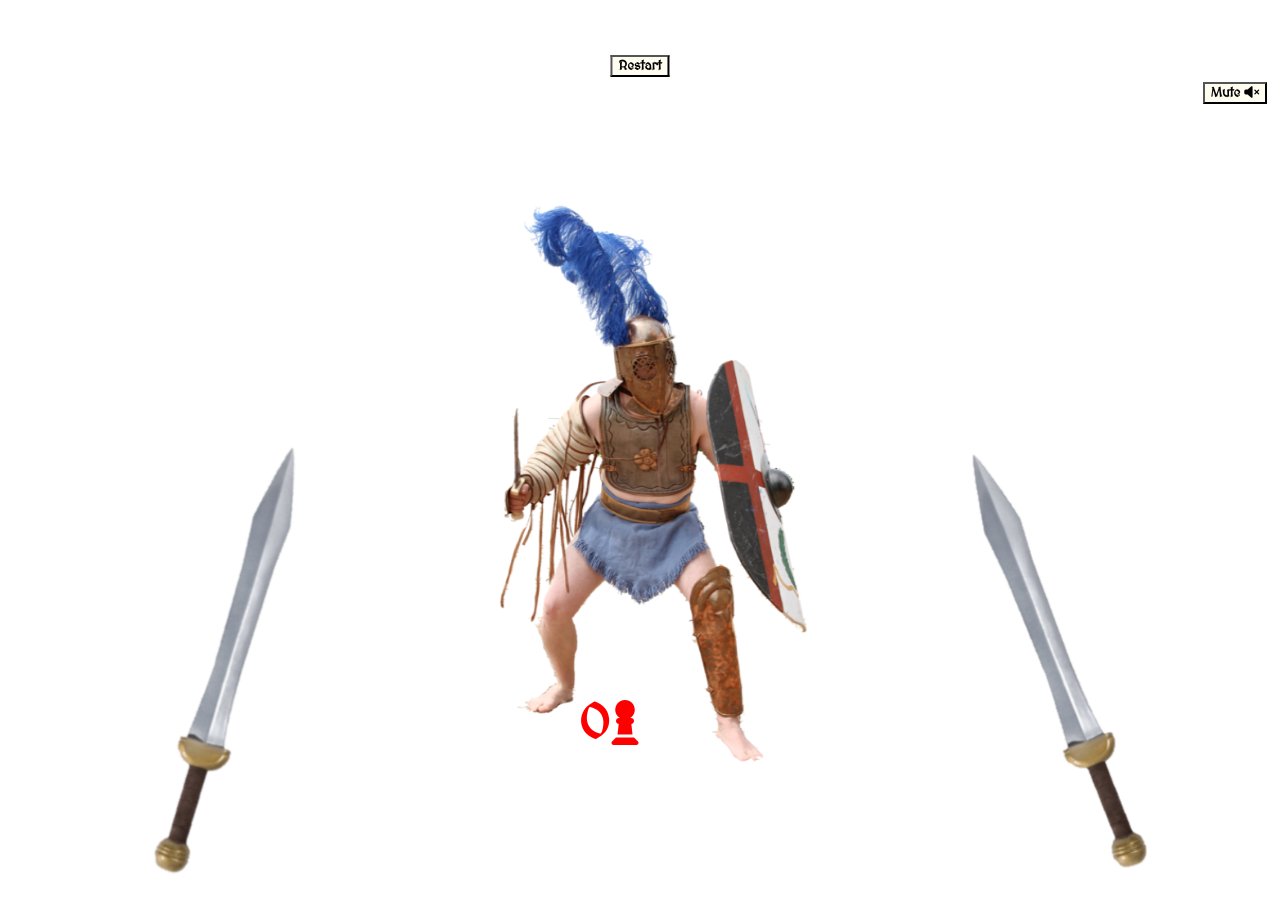
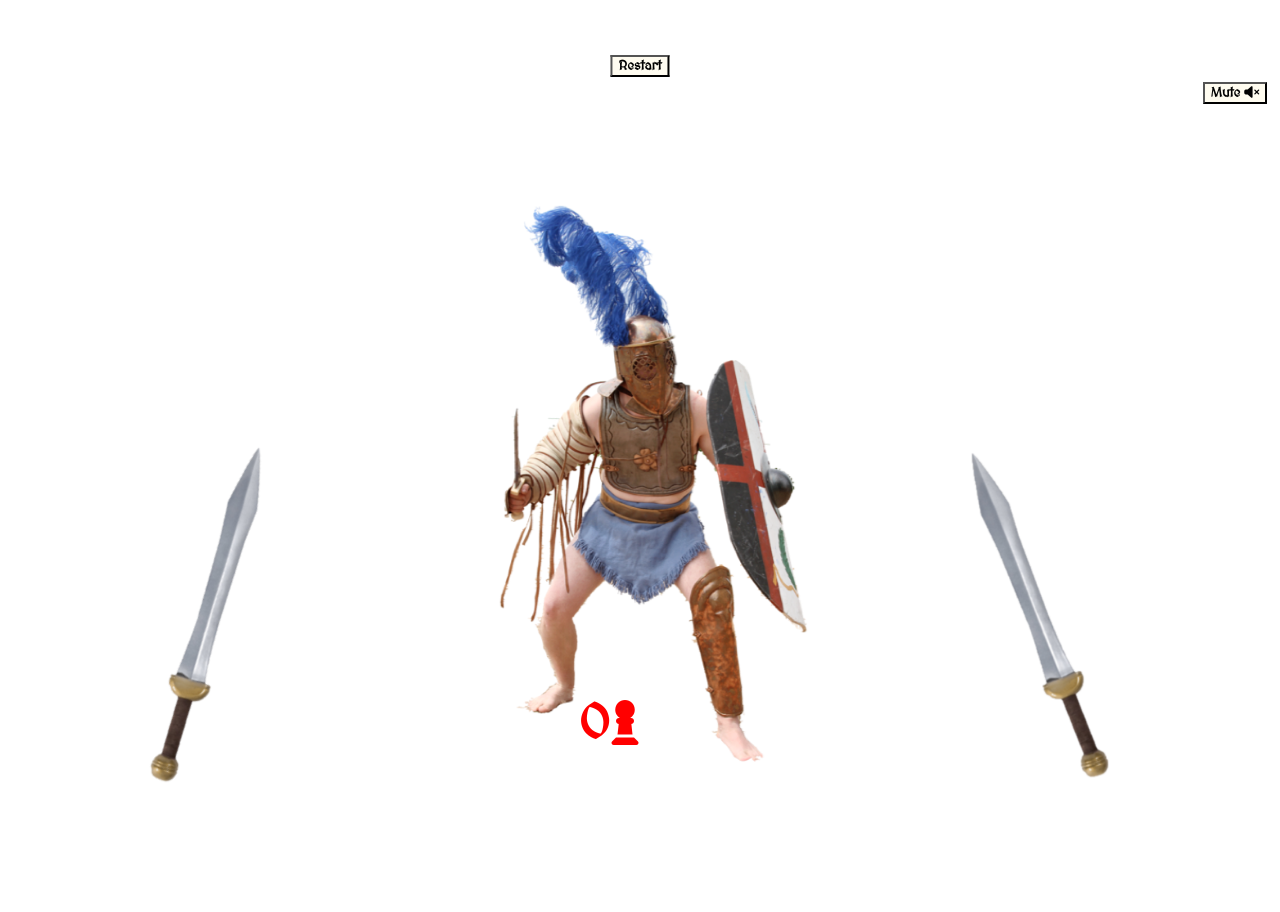
Before and after one commit to GitMulC/gladiator-game, a plain HTML site: page index.html in a window 1280 px wide. Both pictures are taken after a click on the button "Fight". Drawn offline with Linux system fonts and the light colour scheme.

Commit message:
Style sword img

```diff
--- a/assets/css/style.css
+++ b/assets/css/style.css
@@ -33,11 +33,12 @@ body {
 
 #sword-left {
     transform: rotate(38deg);
+    height: 350px;
 }
 
-/* #sword-right {
-    transform: rotate(2deg);
-} */
+#sword-right {
+    height: 350px;
+}
 
 
 #intro-tutorial {
```
